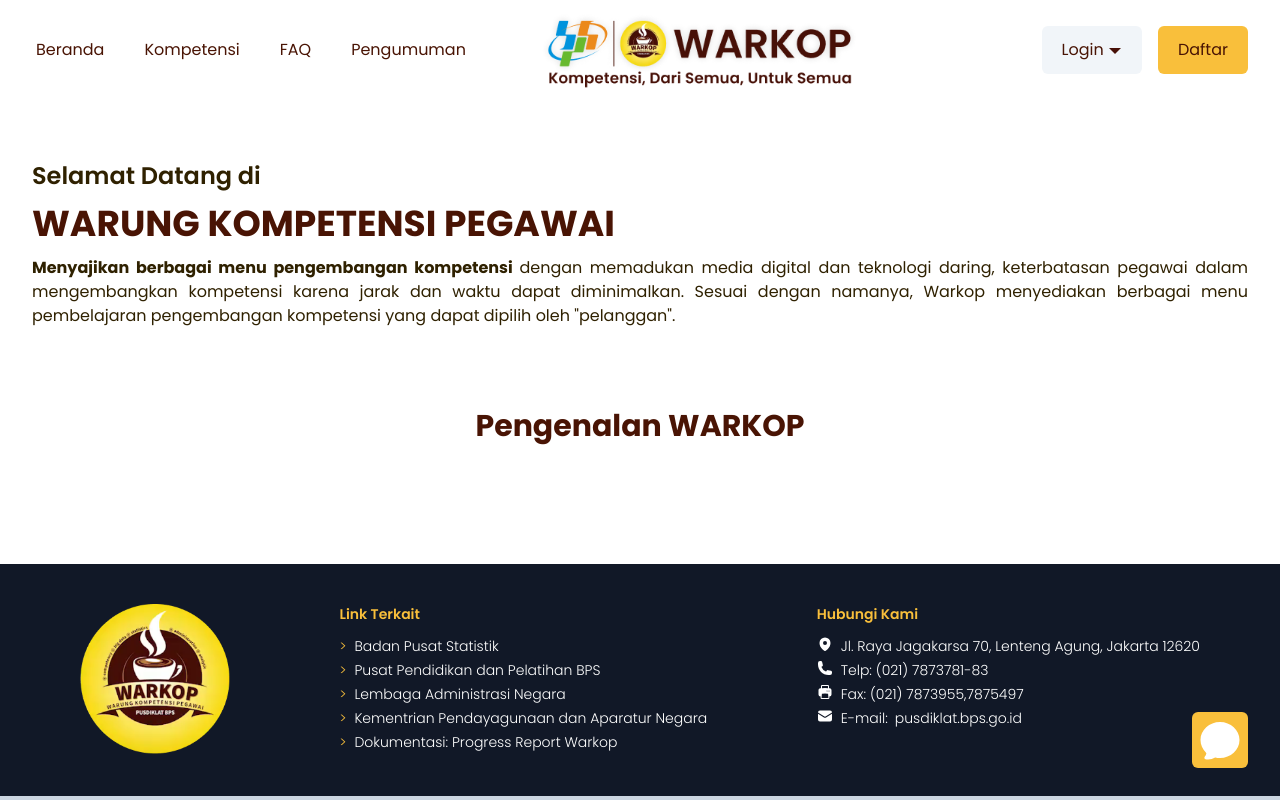
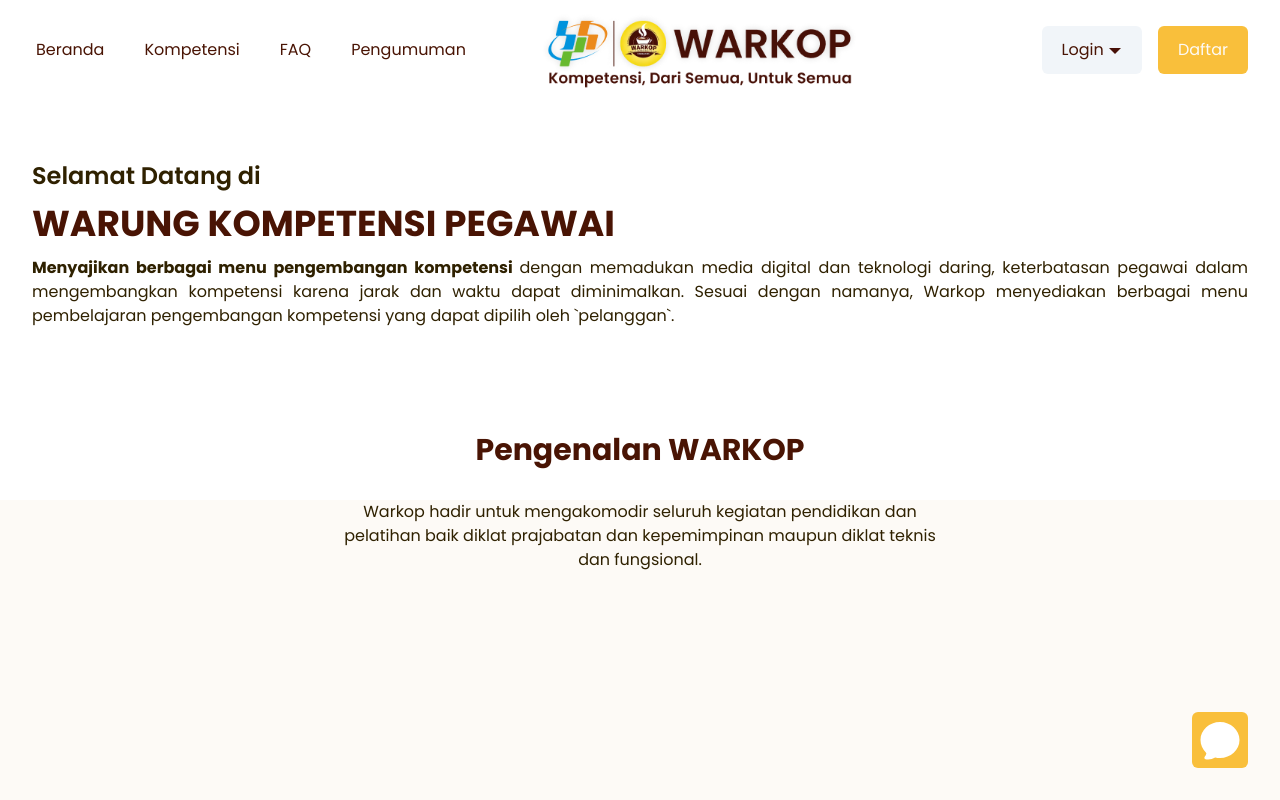
Before and after one commit to ihadisusanto/warkop-bps, a Next.js app: page / in a window 1280 px wide. Shown: the top 800 px of the page. Built offline with nearby package versions, Linux system fonts and the light colour scheme.

Commit message:
video (unfixed)

```diff
--- /dev/null
+++ b/app/(site)/components/video.tsx
@@ -0,0 +1,12 @@
+export default function Video() {
+    return(
+    <div className="lg:my-8 px-8 pb-6 bg-base">
+        <div className="mx-auto w-full lg:w-1/2">
+            <p className="text-darkbrown text-justify lg:text-center">Warkop hadir untuk mengakomodir seluruh kegiatan pendidikan dan pelatihan baik diklat prajabatan dan kepemimpinan maupun diklat teknis dan fungsional.</p>
+        </div>
+        <div className="w-full lg:w-1/2 h-1/2 mt-4 mx-auto">
+            <iframe className="w-full aspect-video items-center" src="@public/video/Warkop.mp4"></iframe>
+        </div>
+    </div>
+    )
+}
--- a/app/(site)/page.tsx
+++ b/app/(site)/page.tsx
@@ -1,20 +1,21 @@
 import ChatSys from "../components/chatstuff/page"
 import Footer2nd from "../components/footer2nd/page"
 import Header from "../components/header/page"
+import Video from "./components/video"
 
 export default function Home() {
   return (
     <>
     <Header/>
-    <div className="my-24 px-8 pt-16 pb-6">
+    <div className="my-12 lg:mt-24 px-8 pt-16 pb-6">
       <h4 className="text-darkbrown text-2xl font-semibold">Selamat Datang di</h4>
       <h1 className="text-secondaryBrown font-bold uppercase text-4xl my-3">Warung Kompetensi Pegawai</h1>
-      <p className="text-darkbrown text-justify"><strong>Menyajikan berbagai menu pengembangan kompetensi </strong>dengan memadukan media digital dan teknologi daring, keterbatasan pegawai dalam mengembangkan kompetensi karena jarak dan waktu dapat diminimalkan. Sesuai dengan namanya, Warkop menyediakan berbagai menu pembelajaran pengembangan kompetensi yang dapat dipilih oleh "pelanggan".</p>
+      <p className="text-darkbrown text-justify"><strong>Menyajikan berbagai menu pengembangan kompetensi </strong>dengan memadukan media digital dan teknologi daring, keterbatasan pegawai dalam mengembangkan kompetensi karena jarak dan waktu dapat diminimalkan. Sesuai dengan namanya, Warkop menyediakan berbagai menu pembelajaran pengembangan kompetensi yang dapat dipilih oleh `pelanggan`.</p>
+    </div>
+    <div>
       <h3 className="text-secondaryBrown font-bold text-center text-3xl mt-20">Pengenalan WARKOP</h3>
     </div>
-    <div className="bg-white">
-
-    </div>
+    <Video/>
     <Footer2nd/>
     <ChatSys/>
     </>
--- a/app/components/header/page.tsx
+++ b/app/components/header/page.tsx
@@ -92,7 +92,7 @@
                         <img src={warkopLogo.src} alt="Logo Warkop" className="scale-75"/>
                     </div>
                     <div className="hidden px-4 md:inline-block">
-                        <button id="loginBtn" className="bg-slate-100 text-sm text-secondaryBrown mr-4 py-3 px-5 rounded-md hover:shadow-lg transition duration-500 xl:text-base"><p>Login <img src={arrowDown.src} alt="" className="inline" /></p></button>
+                        <button id="loginBtn" className="bg-slate-100 text-sm text-secondaryBrown mr-4 py-3 px-5 rounded-md hover:shadow-lg transition duration-500 xl:text-base"><p className="text-secondaryBrown">Login <img src={arrowDown.src} alt="" className="inline" /></p></button>
                         <button className="bg-primary text-secondaryBrown text-sm mr-4 py-3 px-5 rounded-md hover:shadow-lg transition duration-500 xl:text-base">Daftar</button>
                         <div id="login-menu" className="hidden absolute bg-slate-100 shadow-lg rounded-lg max-w-[250px] w-full right-9 mt-3">
                             <ul className="block">
--- a/tailwind.config.js
+++ b/tailwind.config.js
@@ -19,7 +19,8 @@
         primary: '#F9BF3B',
         darkbrown : '#2F2100',
         secondaryBrown : '#491404',
-        secondaryGray : '#323A45'
+        secondaryGray : '#323A45',
+        base : '#FDFAF6'
       }
     },
   },
```
Also changed, not shown: 1 other file (tests, documents, lock files or other folders).
